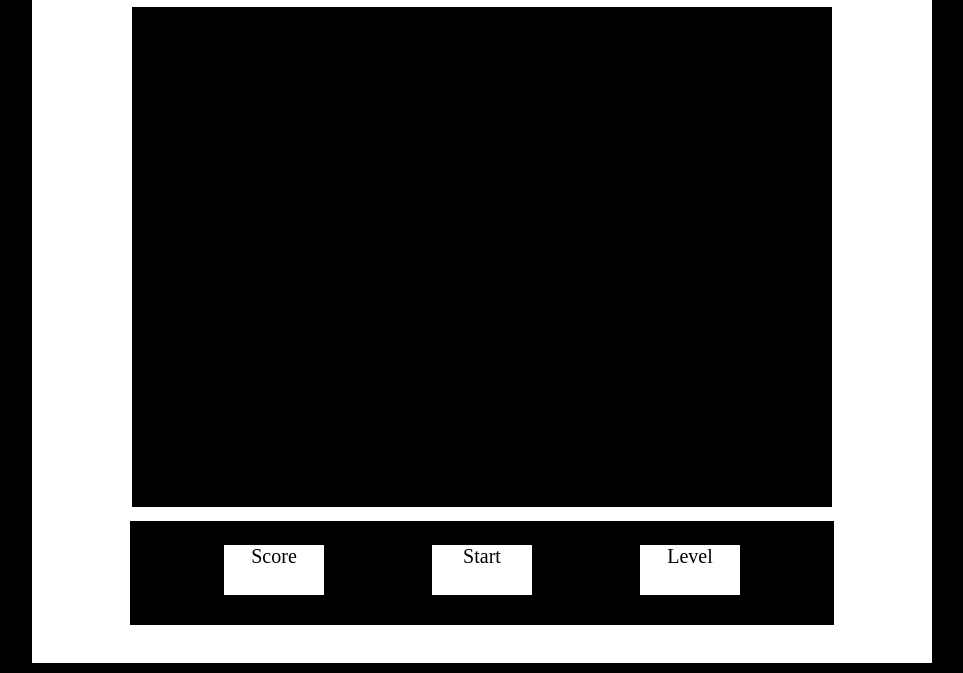
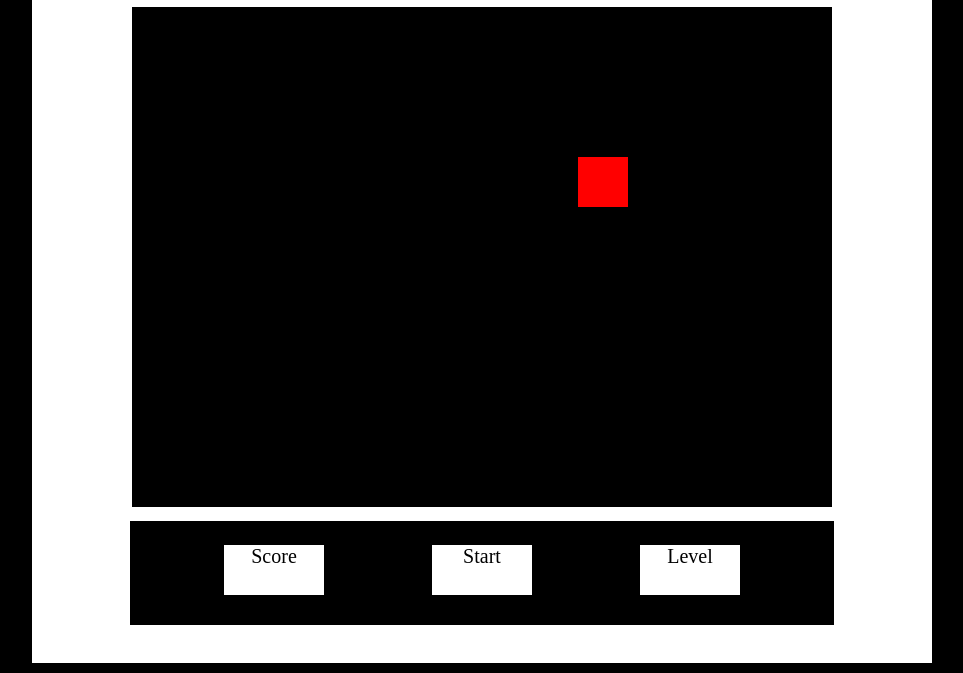
Before and after one commit to agonzalez27/Project1_KillerSquare, a plain HTML site: page index.html in a window 1280 px wide. Shown: the part 147-820 px from the top of the page, without its empty margins (158-1121 px from the left). Drawn offline with nearby package versions, Linux system fonts and the light colour scheme.

Commit message:
added the killer box and got it to appear randomly along the x-axis towards the bottom of the screen

```diff
--- a/css/styles.css
+++ b/css/styles.css
@@ -9,9 +9,6 @@ body {
   border: 2px solid black;
   text-align: center;
   background-color: white;
-}
-#myCanvas {
-  background: black;
 }
 
 #titleDiv {
--- a/js/main.js
+++ b/js/main.js
@@ -1 +1,29 @@
-console.log("this computer is connected")
+var canvas, canvasContext;
+
+var squareX = randomNumber();
+var squareY = 0;
+
+
+window.onload = function () {
+  canvas = document.getElementById("myCanvas");
+  canvasContext = canvas.getContext("2d");
+
+  var framesPerSecond = 30;
+  setInterval(updateAll, 1000/framesPerSecond);
+}
+
+function updateAll() {
+  squareX++;
+  squareY++;
+  canvasContext.fillStyle = "black"
+  canvasContext.fillRect(0, 0, canvas.width, canvas.height);
+
+  canvasContext.fillStyle = "red"
+  canvasContext.beginPath();
+  canvasContext.fillRect(squareX, squareY, 50, 50)
+}
+
+//creates a random number between 1 and 650 and is plugged into squareX
+function randomNumber() {
+return Math.floor((Math.random() * 650) + 1);
+}
```
